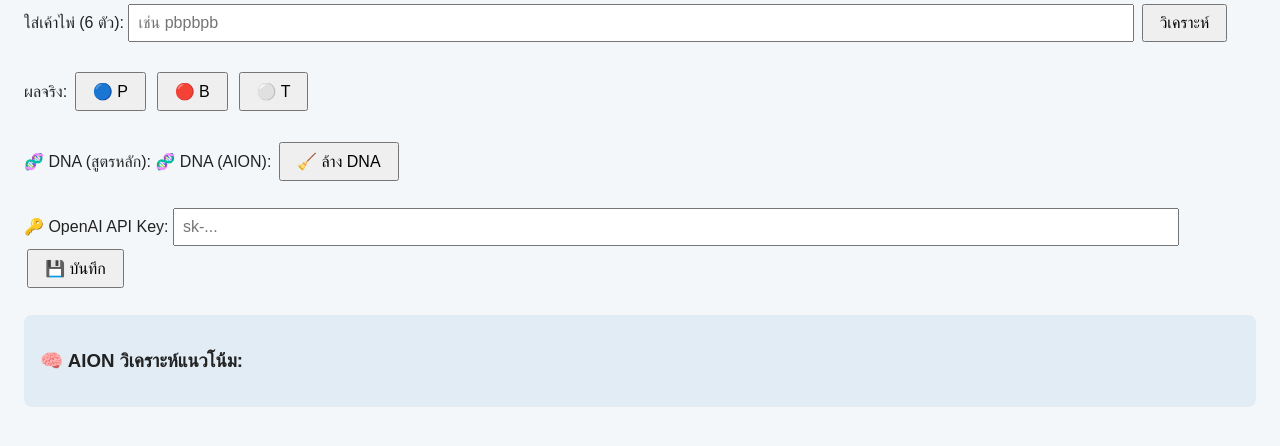
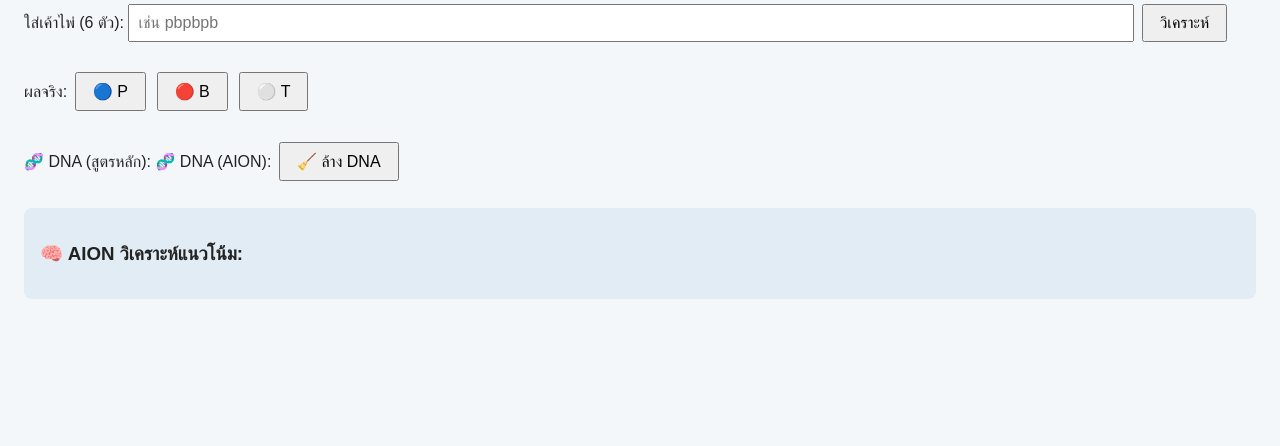
Before and after one commit to kenmimo279/apoi, a plain HTML site: page index.html in a window 1280 px wide. Shown: the part 104-550 px from the top of the page. Drawn offline with Linux system fonts and the light colour scheme.

Commit message:
Add files via upload

```diff
--- a/index.html
+++ b/index.html
@@ -30,10 +30,6 @@
   </div>
 
   <div class="section">
-    <label>🔑 OpenAI API Key:</label>
-    <input type="text" id="api-key" placeholder="sk-..." />
-    <button onclick="saveKey()">💾 บันทึก</button>
-  </div>
 
   <div class="section" id="aion-output">
     <h3>🧠 AION วิเคราะห์แนวโน้ม:</h3>
--- a/script.js
+++ b/script.js
@@ -157,11 +157,9 @@ function analyzeAion() {
     return;
   }
 
-  const apiKey = "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";
 
   document.getElementById("aion-prediction").textContent = "🧠 กำลังวิเคราะห์...";
 
-  fetch("https://api.openai.com/v1/chat/completions", {
     method: "POST",
     headers: {
       "Authorization": "Bearer " + apiKey,
```
